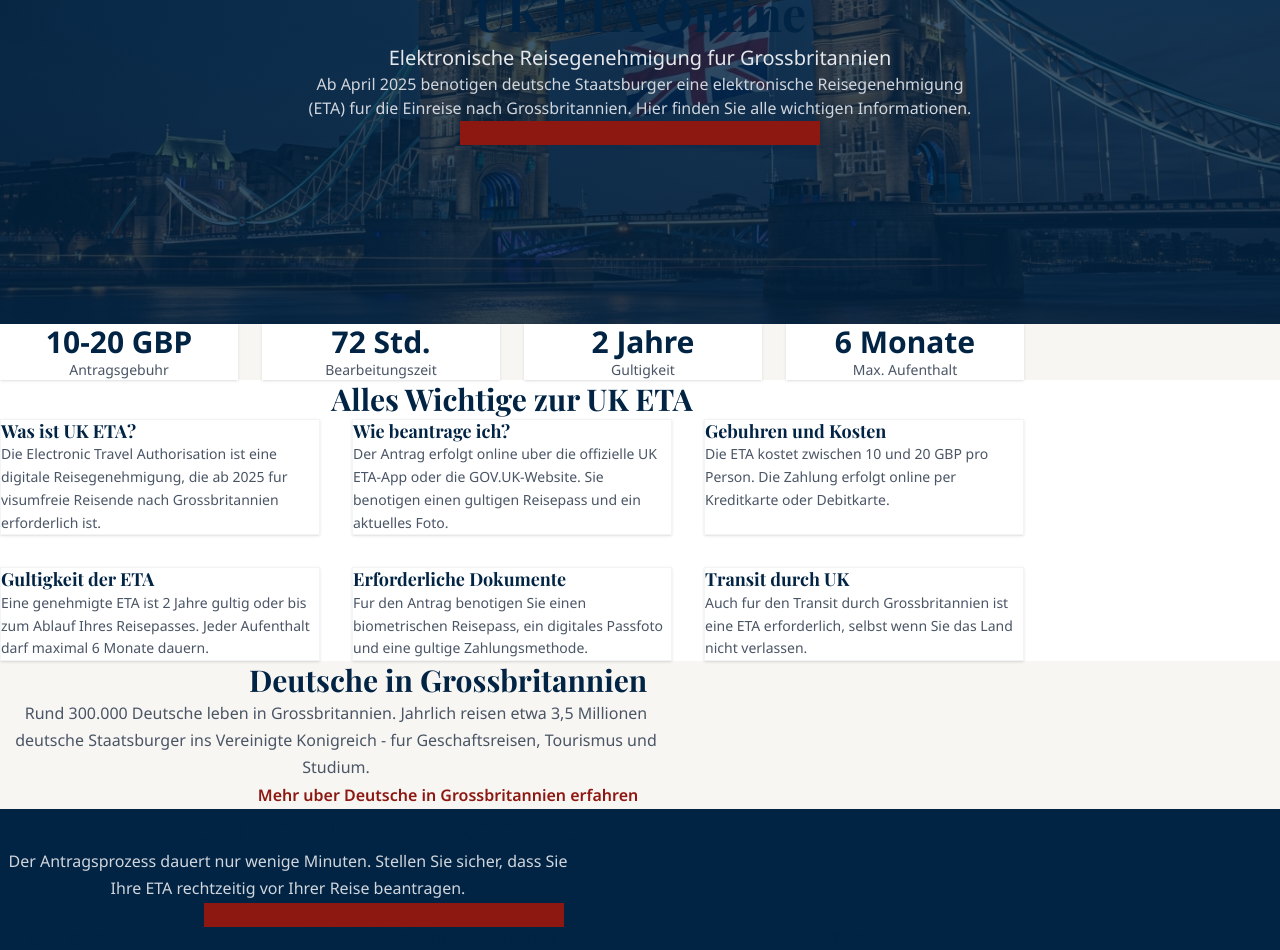
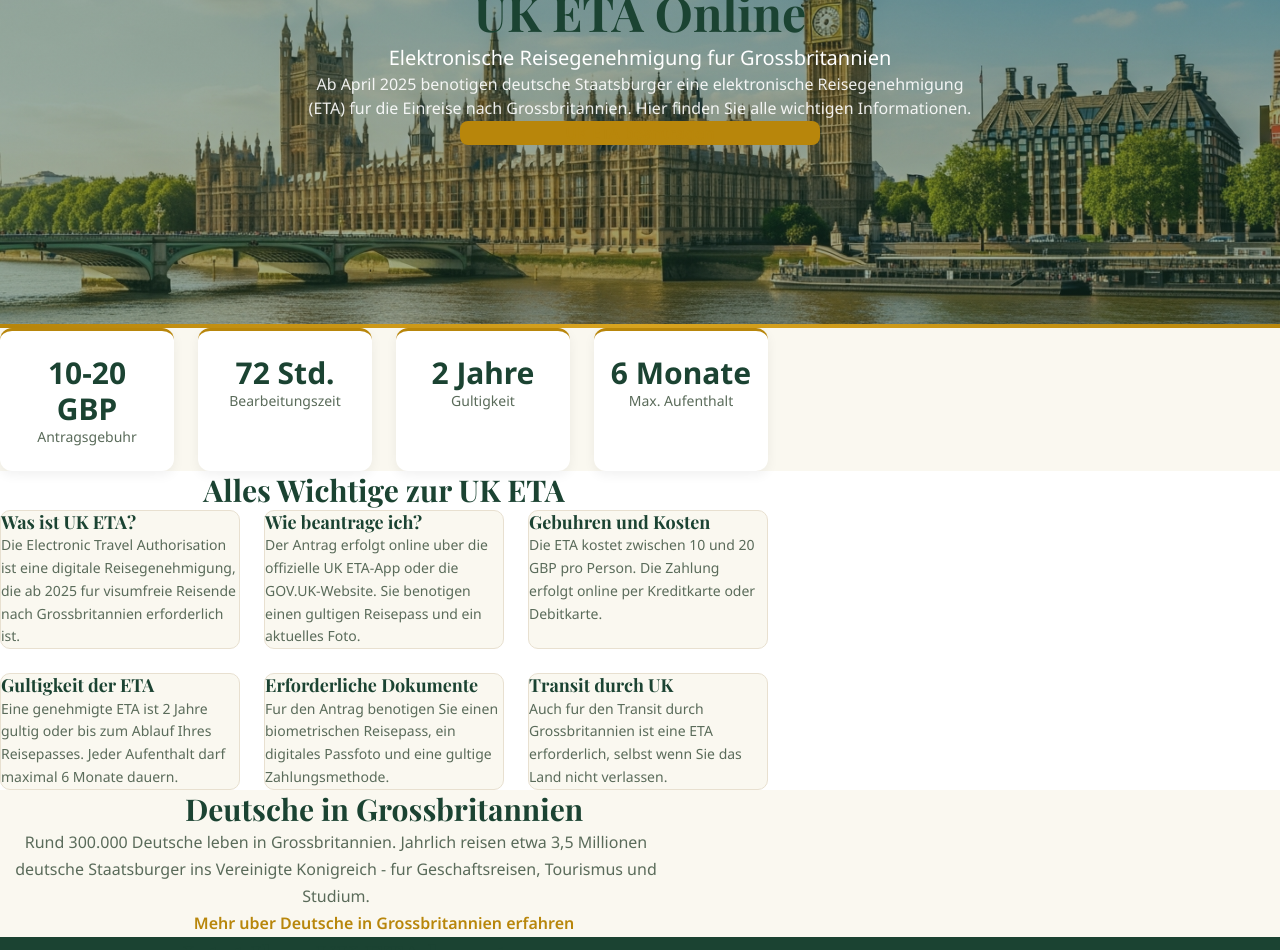
Before and after one commit to mediaxsaburoai0818-design/de-uk-eta-site, a Next.js app: page / in a window 1280 px wide. Shown: the part 240-1190 px from the top of the page. Built offline with nearby package versions, Linux system fonts and the light colour scheme.

Commit message:
redesign: warm European theme - forest green/gold, new sunny hero image

```diff
--- a/app/globals.css
+++ b/app/globals.css
@@ -1,14 +1,14 @@
 @import "tailwindcss";
 
 @theme inline {
-  --color-navy: #022444;
-  --color-navy-light: #0a3a6b;
-  --color-navy-dark: #011a33;
-  --color-darkred: #8d1812;
-  --color-darkred-light: #a82018;
-  --color-darkred-dark: #6e120e;
-  --color-cream: #f8f6f3;
-  --color-gray-warm: #e8e4df;
+  --color-forest: #1b4332;
+  --color-forest-light: #2d6a4f;
+  --color-gold: #b8860b;
+  --color-gold-light: #daa520;
+  --color-cream: #faf8f0;
+  --color-cream-dark: #f0ece0;
+  --color-text: #2c3e2c;
+  --color-text-light: #5a6b5a;
 }
 
 * {
@@ -19,7 +19,7 @@
 
 body {
   background: #ffffff;
-  color: #1a1a1a;
+  color: #2c3e2c;
   font-family: 'Noto Sans', sans-serif;
   line-height: 1.7;
   -webkit-font-smoothing: antialiased;
@@ -28,15 +28,15 @@ body {
 h1, h2, h3, h4, h5, h6 {
   font-family: 'Playfair Display', serif;
   line-height: 1.3;
-  color: var(--color-navy);
+  color: var(--color-forest);
 }
 
 a {
-  color: var(--color-darkred);
+  color: var(--color-gold);
   text-decoration: none;
   transition: color 0.2s ease;
 }
 
 a:hover {
-  color: var(--color-darkred-light);
+  color: var(--color-gold-light);
 }
--- a/app/layout.tsx
+++ b/app/layout.tsx
@@ -33,7 +33,7 @@ export default function RootLayout({
 
 function Header() {
   return (
-    <header className="bg-[#022444] text-white">
+    <header className="bg-[#1b4332] text-white">
       <div className="max-w-6xl mx-auto px-4 py-4 flex items-center justify-between">
         <a href="/" className="text-white no-underline hover:text-white">
           <div className="text-xl font-bold" style={{ fontFamily: "'Playfair Display', serif" }}>
@@ -72,7 +72,7 @@ function MobileMenu() {
   return (
     <>
       <input type="checkbox" id="mobile-menu-toggle" className="hidden peer" />
-      <nav className="md:hidden hidden peer-checked:block bg-[#011a33] border-t border-white/10">
+      <nav className="md:hidden hidden peer-checked:block bg-[#152d1f] border-t border-white/10">
         <div className="max-w-6xl mx-auto px-4 py-4 flex flex-col gap-3 text-sm">
           <a href="/" className="text-gray-200 hover:text-white py-1">Startseite</a>
           <a href="/eta-info/was-ist-eta/" className="text-gray-200 hover:text-white py-1">Was ist ETA?</a>
@@ -93,7 +93,7 @@ function MobileMenu() {
 
 function Footer() {
   return (
-    <footer className="bg-[#022444] text-gray-300">
+    <footer className="bg-[#1b4332] text-gray-300">
       <div className="max-w-6xl mx-auto px-4 py-12">
         <div className="grid grid-cols-1 md:grid-cols-3 gap-8 mb-8">
           <div>
--- a/app/page.tsx
+++ b/app/page.tsx
@@ -8,67 +8,71 @@ export const metadata: Metadata = {
 export default function HomePage() {
   return (
     <>
-      {/* Hero Section */}
-      <section className="relative min-h-[520px] flex items-center justify-center text-center text-white"
-        style={{
-          backgroundImage: "linear-gradient(rgba(2,36,68,0.72), rgba(2,36,68,0.82)), url('/images/hero-uk.png')",
-          backgroundSize: "cover",
-          backgroundPosition: "center",
-        }}
-      >
-        <div className="max-w-3xl mx-auto px-4 py-20">
+      {/* Hero Section - bright with light overlay */}
+      <section className="relative min-h-[520px] flex items-center justify-center text-center text-white overflow-hidden">
+        {/* eslint-disable-next-line @next/next/no-img-element */}
+        <img
+          src="/images/hero-uk.png"
+          alt=""
+          className="absolute inset-0 w-full h-full object-cover"
+        />
+        <div className="absolute inset-0" style={{ background: "linear-gradient(to bottom, rgba(27,67,50,0.50), rgba(27,67,50,0.40))" }} />
+        <div className="relative max-w-3xl mx-auto px-10 md:px-16 py-20">
           <h1 className="text-4xl md:text-5xl font-bold mb-4 text-white" style={{ fontFamily: "'Playfair Display', serif" }}>
             UK ETA Online
           </h1>
-          <p className="text-lg md:text-xl text-gray-200 mb-3">
+          <p className="text-lg md:text-xl mb-3" style={{ color: "white" }}>
             Elektronische Reisegenehmigung fur Grossbritannien
           </p>
-          <p className="text-base text-gray-300 mb-8 max-w-2xl mx-auto">
+          <p className="text-base mb-8 max-w-2xl mx-auto" style={{ color: "rgba(255,255,255,0.9)" }}>
             Ab April 2025 benotigen deutsche Staatsburger eine elektronische Reisegenehmigung (ETA) fur die Einreise nach Grossbritannien. Hier finden Sie alle wichtigen Informationen.
           </p>
           <a
             href="https://www.gov.uk/guidance/apply-for-an-electronic-travel-authorisation-eta"
             target="_blank"
             rel="noopener noreferrer"
-            className="inline-block bg-[#8d1812] hover:bg-[#a82018] text-white font-semibold py-3.5 px-8 text-base transition-colors"
-            style={{ width: "360px", maxWidth: "100%" }}
+            className="inline-block text-white font-semibold py-3.5 px-8 text-base transition-colors"
+            style={{ backgroundColor: "#b8860b", borderRadius: "8px", width: "360px", maxWidth: "100%" }}
           >
             UK ETA beantragen
           </a>
         </div>
       </section>
 
-      {/* Stats Section */}
-      <section className="bg-[#f8f6f3] py-16">
-        <div className="max-w-5xl mx-auto px-4">
+      {/* Accent line */}
+      <div className="h-1" style={{ background: "linear-gradient(to right, #b8860b, #daa520, #b8860b)" }} />
+
+      {/* Stats Section - cream background with floating cards */}
+      <section style={{ backgroundColor: "#faf8f0" }} className="py-16">
+        <div className="max-w-3xl mx-auto px-10 md:px-16">
           <div className="grid grid-cols-2 md:grid-cols-4 gap-6">
-            <div className="bg-white p-6 text-center shadow-sm">
-              <div className="text-3xl font-bold text-[#022444] mb-1">10-20 GBP</div>
-              <div className="text-sm text-gray-600">Antragsgebuhr</div>
+            <div style={{ backgroundColor: "white", borderRadius: "12px", boxShadow: "0 4px 12px rgba(0,0,0,0.06)", padding: "24px 16px", borderTop: "3px solid #b8860b", textAlign: "center" }}>
+              <div className="text-3xl font-bold mb-1" style={{ color: "#1b4332" }}>10-20 GBP</div>
+              <div className="text-sm" style={{ color: "#5a6b5a" }}>Antragsgebuhr</div>
             </div>
-            <div className="bg-white p-6 text-center shadow-sm">
-              <div className="text-3xl font-bold text-[#022444] mb-1">72 Std.</div>
-              <div className="text-sm text-gray-600">Bearbeitungszeit</div>
+            <div style={{ backgroundColor: "white", borderRadius: "12px", boxShadow: "0 4px 12px rgba(0,0,0,0.06)", padding: "24px 16px", borderTop: "3px solid #b8860b", textAlign: "center" }}>
+              <div className="text-3xl font-bold mb-1" style={{ color: "#1b4332" }}>72 Std.</div>
+              <div className="text-sm" style={{ color: "#5a6b5a" }}>Bearbeitungszeit</div>
             </div>
-            <div className="bg-white p-6 text-center shadow-sm">
-              <div className="text-3xl font-bold text-[#022444] mb-1">2 Jahre</div>
-              <div className="text-sm text-gray-600">Gultigkeit</div>
+            <div style={{ backgroundColor: "white", borderRadius: "12px", boxShadow: "0 4px 12px rgba(0,0,0,0.06)", padding: "24px 16px", borderTop: "3px solid #b8860b", textAlign: "center" }}>
+              <div className="text-3xl font-bold mb-1" style={{ color: "#1b4332" }}>2 Jahre</div>
+              <div className="text-sm" style={{ color: "#5a6b5a" }}>Gultigkeit</div>
             </div>
-            <div className="bg-white p-6 text-center shadow-sm">
-              <div className="text-3xl font-bold text-[#022444] mb-1">6 Monate</div>
-              <div className="text-sm text-gray-600">Max. Aufenthalt</div>
+            <div style={{ backgroundColor: "white", borderRadius: "12px", boxShadow: "0 4px 12px rgba(0,0,0,0.06)", padding: "24px 16px", borderTop: "3px solid #b8860b", textAlign: "center" }}>
+              <div className="text-3xl font-bold mb-1" style={{ color: "#1b4332" }}>6 Monate</div>
+              <div className="text-sm" style={{ color: "#5a6b5a" }}>Max. Aufenthalt</div>
             </div>
           </div>
         </div>
       </section>
 
-      {/* Info Cards Section */}
-      <section className="py-16">
-        <div className="max-w-5xl mx-auto px-4">
-          <h2 className="text-3xl font-bold text-center mb-12" style={{ fontFamily: "'Playfair Display', serif" }}>
+      {/* Info Cards Section - white bg */}
+      <section className="py-16 bg-white">
+        <div className="max-w-3xl mx-auto px-10 md:px-16">
+          <h2 className="text-2xl md:text-3xl font-bold text-center mb-10" style={{ fontFamily: "'Playfair Display', serif", color: "#1b4332" }}>
             Alles Wichtige zur UK ETA
           </h2>
-          <div className="grid grid-cols-1 md:grid-cols-3 gap-8">
+          <div className="grid grid-cols-1 md:grid-cols-3 gap-6">
             <InfoCard
               title="Was ist UK ETA?"
               text="Die Electronic Travel Authorisation ist eine digitale Reisegenehmigung, die ab 2025 fur visumfreie Reisende nach Grossbritannien erforderlich ist."
@@ -103,38 +107,38 @@ export default function HomePage() {
         </div>
       </section>
 
-      {/* Deutsche Community Section */}
-      <section className="bg-[#f8f6f3] py-16">
-        <div className="max-w-4xl mx-auto px-4">
-          <h2 className="text-3xl font-bold text-center mb-6" style={{ fontFamily: "'Playfair Display', serif" }}>
+      {/* Deutsche Community Section - cream bg */}
+      <section style={{ backgroundColor: "#faf8f0" }} className="py-16">
+        <div className="max-w-3xl mx-auto px-10 md:px-16">
+          <h2 className="text-2xl md:text-3xl font-bold text-center mb-6" style={{ fontFamily: "'Playfair Display', serif", color: "#1b4332" }}>
             Deutsche in Grossbritannien
           </h2>
-          <p className="text-center text-gray-600 mb-8 max-w-2xl mx-auto">
+          <p className="text-center mb-8 max-w-2xl mx-auto" style={{ color: "#5a6b5a" }}>
             Rund 300.000 Deutsche leben in Grossbritannien. Jahrlich reisen etwa 3,5 Millionen deutsche Staatsburger ins Vereinigte Konigreich - fur Geschaftsreisen, Tourismus und Studium.
           </p>
           <div className="text-center">
-            <a href="/eta-info/deutsche-gemeinschaft/" className="text-[#8d1812] hover:text-[#a82018] font-semibold text-base underline">
+            <a href="/eta-info/deutsche-gemeinschaft/" className="font-semibold text-base underline" style={{ color: "#b8860b" }}>
               Mehr uber Deutsche in Grossbritannien erfahren
             </a>
           </div>
         </div>
       </section>
 
-      {/* CTA Section */}
-      <section className="bg-[#022444] py-16 text-center">
-        <div className="max-w-3xl mx-auto px-4">
+      {/* CTA Section - forest green */}
+      <section style={{ backgroundColor: "#1b4332" }} className="py-16 text-center">
+        <div className="max-w-3xl mx-auto px-10 md:px-16">
           <h2 className="text-2xl md:text-3xl font-bold text-white mb-4" style={{ fontFamily: "'Playfair Display', serif" }}>
             Jetzt Ihre UK ETA beantragen
           </h2>
-          <p className="text-gray-300 mb-8 max-w-xl mx-auto">
+          <p className="mb-8 max-w-xl mx-auto" style={{ color: "rgba(255,255,255,0.8)" }}>
             Der Antragsprozess dauert nur wenige Minuten. Stellen Sie sicher, dass Sie Ihre ETA rechtzeitig vor Ihrer Reise beantragen.
           </p>
           <a
             href="https://www.gov.uk/guidance/apply-for-an-electronic-travel-authorisation-eta"
             target="_blank"
             rel="noopener noreferrer"
-            className="inline-block bg-[#8d1812] hover:bg-[#a82018] text-white font-semibold py-3.5 px-8 text-base transition-colors"
-            style={{ width: "360px", maxWidth: "100%" }}
+            className="inline-block text-white font-semibold py-3.5 px-8 text-base transition-colors"
+            style={{ backgroundColor: "#b8860b", borderRadius: "8px", width: "360px", maxWidth: "100%" }}
           >
             UK ETA beantragen
           </a>
@@ -146,11 +150,11 @@ export default function HomePage() {
 
 function InfoCard({ title, text, href }: { title: string; text: string; href: string }) {
   return (
-    <a href={href} className="block bg-white border border-gray-100 p-6 shadow-sm hover:shadow-md transition-shadow group">
-      <h3 className="text-lg font-bold text-[#022444] mb-3 group-hover:text-[#8d1812] transition-colors" style={{ fontFamily: "'Playfair Display', serif" }}>
+    <a href={href} className="block p-6 transition-shadow group" style={{ backgroundColor: "#faf8f0", borderRadius: "10px", border: "1px solid #e8e0d0" }}>
+      <h3 className="text-lg font-bold mb-3 transition-colors" style={{ fontFamily: "'Playfair Display', serif", color: "#1b4332" }}>
         {title}
       </h3>
-      <p className="text-sm text-gray-600 leading-relaxed">{text}</p>
+      <p className="text-sm leading-relaxed" style={{ color: "#5a6b5a" }}>{text}</p>
     </a>
   );
 }
```
Also changed, not shown: public/images/hero-uk.png.
